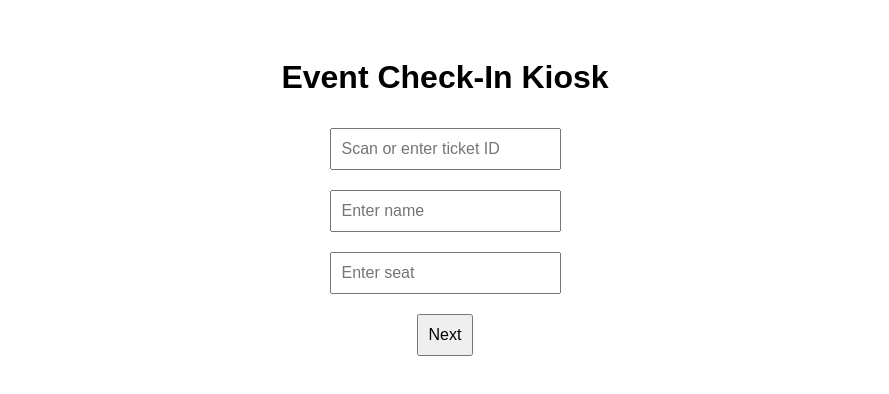
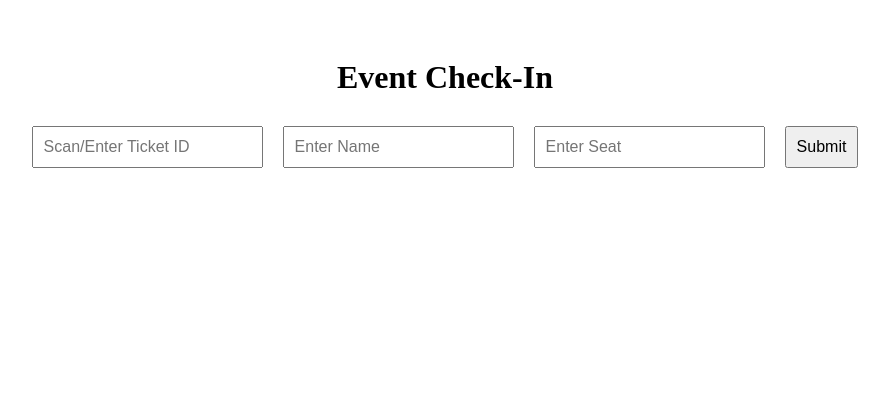
Before and after one commit to EddieTheDog/event-checkin, a plain HTML site: page index.html in a window 1280 px wide. Shown: the whole page, without its empty margins (195-1084 px from the left). Drawn offline with Linux system fonts and the light colour scheme.

Commit message:
Update index.html

```diff
--- a/index.html
+++ b/index.html
@@ -7,23 +7,24 @@
     <script src="utils.js"></script>
     <script src="index.js" defer></script>
     <style>
-        body { font-family: sans-serif; display: flex; flex-direction: column; align-items: center; padding: 30px; }
-        #frame { margin-top: 20px; text-align: center; }
-        input, button { margin: 10px; padding: 10px; font-size: 1rem; }
-        #status { font-size: 1.2rem; margin-top: 20px; }
-        .squares { display: flex; justify-content: center; margin-top: 20px; }
-        .square { width: 30px; height: 30px; margin: 5px; background-color: #555; cursor: pointer; }
+        body { font-family: sans‑serif; padding: 30px; text-align: center; }
+        #frame { margin: 20px; }
+        input, button { padding: 10px; margin: 8px; font-size: 1rem; }
+        #status { margin-top: 20px; font-size: 1.2rem; }
+        .squares { display:flex; justify-content:center; margin-top:20px; }
+        .square { width:30px; height:30px; margin:5px; background:#555; cursor:pointer; }
     </style>
 </head>
 <body>
-    <h1>Event Check-In Kiosk</h1>
-    <input type="text" id="ticket" placeholder="Scan or enter ticket ID">
-    <input type="text" id="name" placeholder="Enter name">
-    <input type="text" id="seat" placeholder="Enter seat">
-    <button id="nextBtn">Next</button>
+    <h1>Event Check‑In</h1>
+    <input id="ticket" placeholder="Scan/Enter Ticket ID">
+    <input id="name" placeholder="Enter Name">
+    <input id="seat" placeholder="Enter Seat">
+    <button id="nextBtn">Submit</button>
 
     <div id="frame"></div>
     <div id="status"></div>
+
     <div id="squaresContainer" class="squares" style="display:none;">
         <div class="square" data-pos="left"></div>
         <div class="square" data-pos="middle"></div>
```
